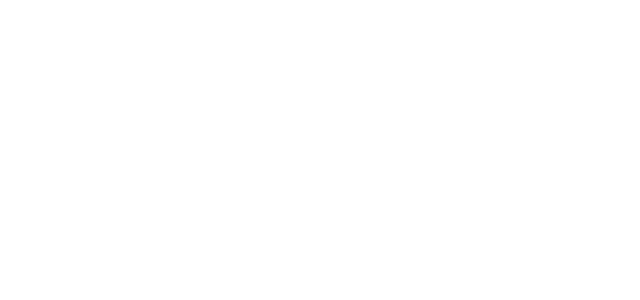
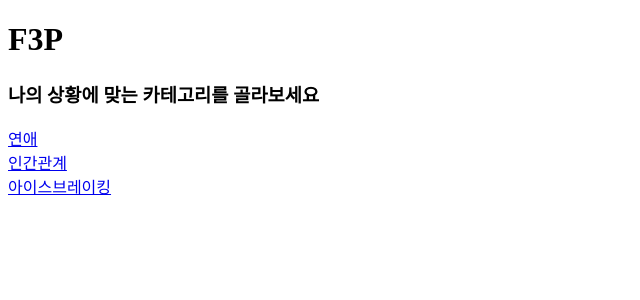
Before and after one commit to Hayoung04/f3p, a React (Create React App) app: page /basic in a window 1280 px wide. Before the commit this address had no page. Shown: the top 300 px of the page, without its empty margins (0-640 px from the left). Built offline with nearby package versions, Linux system fonts and the light colour scheme.

Commit message:
feat : 밸런스게임 기능 추가

```diff
--- a/src/App.js
+++ b/src/App.js
@@ -1,18 +1,26 @@
 import { BrowserRouter as Router, Routes, Route } from "react-router-dom";
+
 import BaConTopic from "./routes/conver_function1/BaConTopic";
 import Romantic from "./routes/conver_function1/Romantic";
 import Relationship from "./routes/conver_function1/Relationship";
 import Icebreaking from "./routes/conver_function1/Icebreaking";
+
+import BalanceGame from "./routes/conver_function2/BalanceGame";
+import RomanticGame from "./routes/conver_function2/RomanticGame";
 
 function App() {
   return (
     <div id="conversationRecommand">
       <Router>
         <Routes>
-          <Route path="/" element={<BaConTopic />}></Route>
-          <Route path="/romantic" element={<Romantic />}></Route>
-          <Route path="/relationship" element={<Relationship />}></Route>
-          <Route path="/icebreaking" element={<Icebreaking />}></Route>
+          <Route path="/basic" element={<BaConTopic />}></Route>
+          <Route path="/basic/romantic" element={<Romantic />}></Route>
+          <Route path="/basic/relationship" element={<Relationship />}></Route>
+          <Route path="/basic/icebreaking" element={<Icebreaking />}></Route>
+        </Routes>
+        <Routes>
+          <Route path="/balance" element={<BalanceGame />}></Route>
+          <Route path="/balance/romantic" element={<RomanticGame />}></Route>
         </Routes>
       </Router>
     </div>
--- a/src/routes/conver_function1/BaConTopic.js
+++ b/src/routes/conver_function1/BaConTopic.js
@@ -10,13 +10,13 @@
       <h3>나의 상황에 맞는 카테고리를 골라보세요</h3>
       <div id="category">
         <div>
-          <Link to="/romantic">연애</Link>
+          <Link to="/basic/romantic">연애</Link>
         </div>
         <div>
-          <Link to="/relationship">인간관계</Link>
+          <Link to="/basic/relationship">인간관계</Link>
         </div>
         <div>
-          <Link to="icebreaking">아이스브레이킹</Link>
+          <Link to="/basic/icebreaking">아이스브레이킹</Link>
         </div>
       </div>
     </div>
--- a/src/routes/conver_function1/Icebreaking.js
+++ b/src/routes/conver_function1/Icebreaking.js
@@ -32,7 +32,7 @@
       <button onClick={nextBtn}>next</button>
       <button onClick={reset}>reset</button>
       <p>
-        <Link to="/">To Home</Link>
+        <Link to="/basic">To Home</Link>
       </p>
     </div>
   );
--- a/src/routes/conver_function1/Relationship.js
+++ b/src/routes/conver_function1/Relationship.js
@@ -32,7 +32,7 @@
       <button onClick={nextBtn}>next</button>
       <button onClick={reset}>reset</button>
       <p>
-        <Link to="/">To Home</Link>
+        <Link to="/basic">To Home</Link>
       </p>
     </div>
   );
--- a/src/routes/conver_function1/Romantic.js
+++ b/src/routes/conver_function1/Romantic.js
@@ -32,7 +32,7 @@
       <button onClick={nextBtn}>next</button>
       <button onClick={reset}>reset</button>
       <p>
-        <Link to="/">To Home</Link>
+        <Link to="/basic">To Home</Link>
       </p>
     </div>
   );
--- /dev/null
+++ b/src/routes/conver_function2/BalanceGame.js
@@ -0,0 +1,15 @@
+import { Link } from "react-router-dom";
+
+function Balance() {
+  return (
+    <div>
+      <h1>F3P</h1>
+      <h3>관심가는 주제를 골라보세요</h3>
+      <div>
+        <Link to="/balance/romantic">연애</Link>
+      </div>
+    </div>
+  );
+}
+
+export default Balance;
--- /dev/null
+++ b/src/routes/conver_function2/RomanticGame.js
@@ -0,0 +1,9 @@
+function RomanticGame() {
+  return (
+    <div>
+      <h2>Hello romantic world</h2>
+    </div>
+  );
+}
+
+export default RomanticGame;
```
Also changed, not shown: src/routes/conver_function2/Balance.js (deleted).
